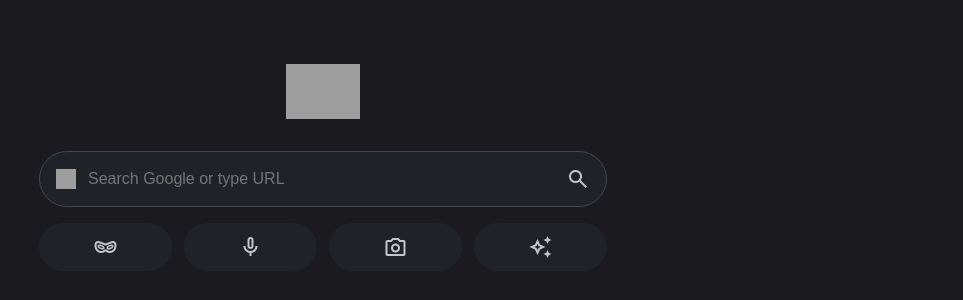
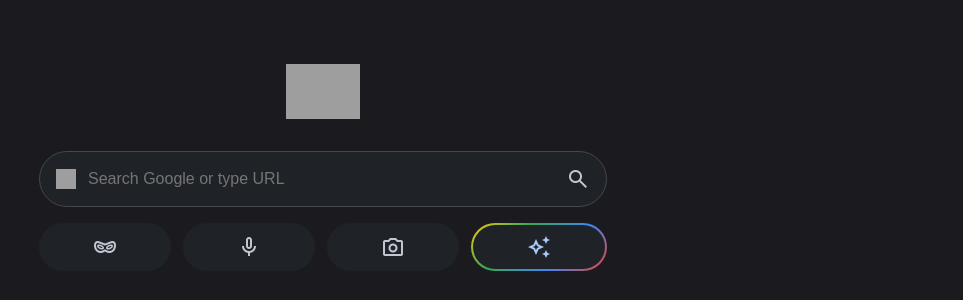
Before and after one commit to Yu-369/Homepage, a plain HTML site: page index.html in a window 1280 px wide. Shown: the top 300 px of the page, without its empty margins (317-1280 px from the left). Drawn offline with nearby package versions, Linux system fonts and the light colour scheme; grey boxes are pictures that could not be loaded; a web font is replaced by a local one.

Commit message:
Update style.css

```diff
--- a/style.css
+++ b/style.css
@@ -672,3 +672,24 @@ input:checked+.slider:before {
     font-size: 0.75rem;
     max-width: 70px;
 }
+
+/* --- Expressive Gradient for AI Button --- */
+#ai-btn {
+    /* Step 1: Create a border, but make it transparent */
+    border: 2px solid transparent;
+
+    /* Step 2: Define two backgrounds. The first is the solid inner color,
+               the second is the colorful gradient for the border. */
+    background-image:
+        linear-gradient(var(--md-sys-color-surface-container), var(--md-sys-color-surface-container)),
+        linear-gradient(135deg, #FBCB0A, #34A853, #4285F4, #EA4335);
+
+    /* Step 3: Define where each background is drawn. */
+    background-origin: border-box;
+    background-clip: padding-box, border-box;
+}
+
+/* Optional: Make the icon stand out a bit more */
+#ai-btn .material-symbols-outlined {
+    color: var(--md-sys-color-primary);
+}
```
